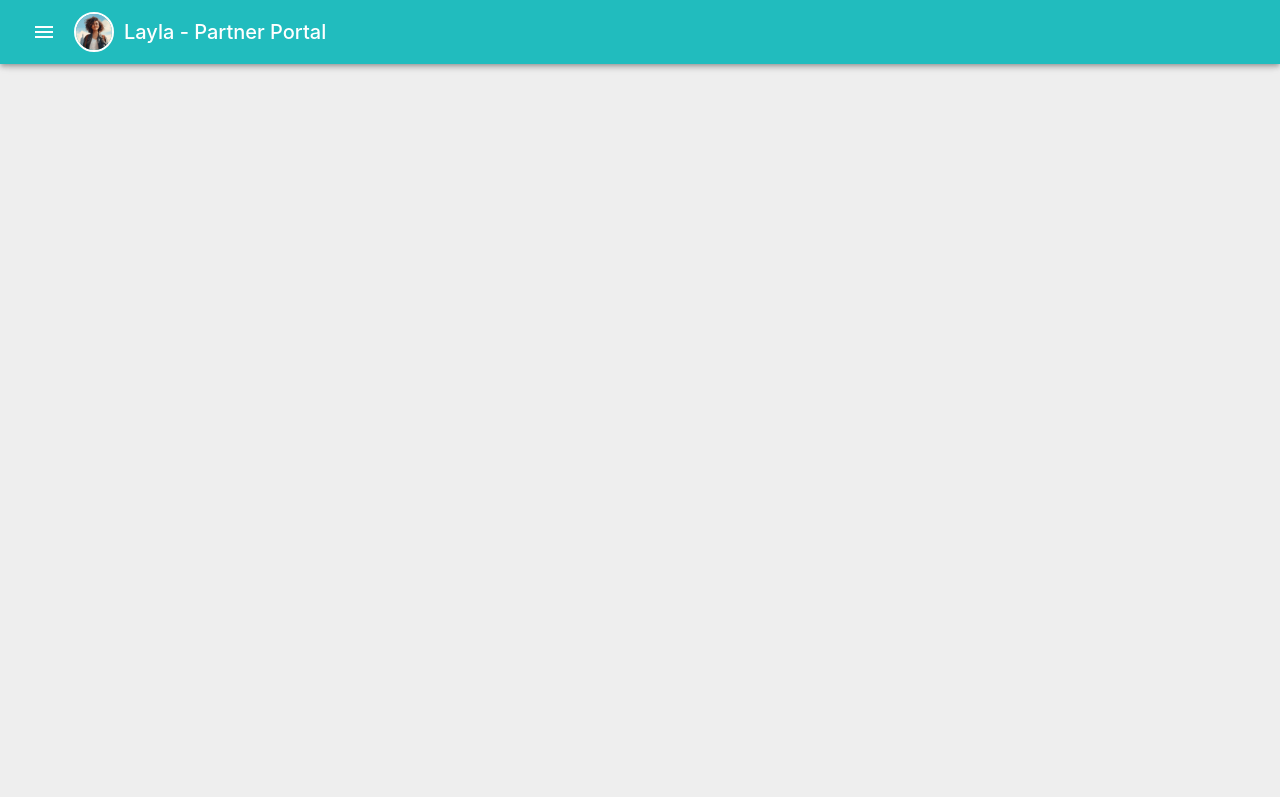
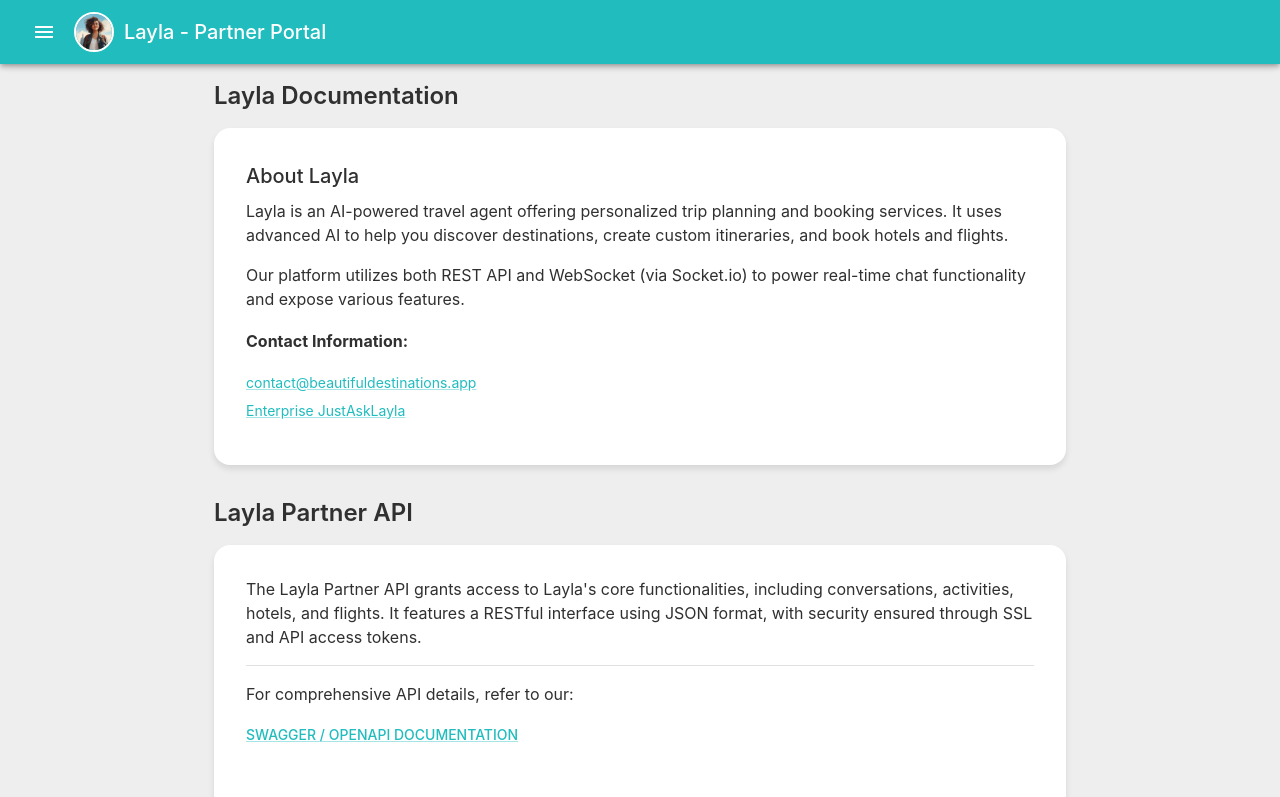
Before and after one commit to go-travelo/layla-partner-app, a React (Create React App) app: page / in a window 1280 px wide. Shown: the top 797 px of the page. Built offline with nearby package versions, Linux system fonts and the light colour scheme.

Commit message:
Simplifying the base path URL

```diff
--- a/src/components/ChatConnectionForm.tsx
+++ b/src/components/ChatConnectionForm.tsx
@@ -1,13 +1,14 @@
 import React from 'react';
 import { Alert, Box, Button, TextField } from '@mui/material';
 import { useAppDispatch, useAppSelector } from '../store/hooks';
-import { connectSocket, disconnectSocket, selectConnectionConversationId, selectConnectionError, selectConnectionStatus, selectConnectionToken, selectConnectionUrl, setConnectionConversationId, setConnectionToken, setConnectionUrl } from '../features/conversationSlice';
+import { connectSocket, disconnectSocket, selectConnectionConversationId, selectConnectionError, selectConnectionStatus, selectConnectionToken, setConnectionConversationId, setConnectionToken } from '../features/conversationSlice';
+import { selectBaseApiUrl } from '../features/settingsSlice';
 
 const ChatConnectionForm: React.FC = () => {
   const dispatch = useAppDispatch();
   const connectionStatus = useAppSelector(selectConnectionStatus);
   const connectionError = useAppSelector(selectConnectionError);
-  const url = useAppSelector(selectConnectionUrl);
+  const url = useAppSelector(selectBaseApiUrl);
   const conversationId = useAppSelector(selectConnectionConversationId);
   const token = useAppSelector(selectConnectionToken);
 
@@ -37,13 +38,6 @@
       <Box mb={2}>
         <TextField
           fullWidth
-          label="URL"
-          value={url}
-          onChange={e => dispatch(setConnectionUrl(e.target.value))}
-          sx={{ mb: 2 }}
-        />
-        <TextField
-          fullWidth
           label="Conversation ID"
           value={conversationId}
           onChange={e => dispatch(setConnectionConversationId(e.target.value))}
--- a/src/components/SettingsForm.tsx
+++ b/src/components/SettingsForm.tsx
@@ -1,7 +1,6 @@
 import React, { useState } from 'react';
 import { Box, Button, TextField } from '@mui/material';
 import { useAppDispatch, useAppSelector } from '../store/hooks';
-import { setConnectionUrl } from '../features/conversationSlice';
 import HiddenTextInput from './HiddenTextInput';
 import { selectBaseApiUrl, selectPartnerApiKey, setBaseApiUrl as setBaseApiUrlAction, setPartnerApiKey as setPartnerApiKeyAction } from '../features/settingsSlice';
 
@@ -15,7 +14,6 @@
   const [baseApiUrl, setBaseApiUrl] = useState(initialBaseApiUrl);
 
   const handleSave = () => {
-    dispatch(setConnectionUrl(baseApiUrl));
     dispatch(setPartnerApiKeyAction(partnerApiKey));
     dispatch(setBaseApiUrlAction(baseApiUrl));
   };
--- a/src/pages/Documentation.tsx
+++ b/src/pages/Documentation.tsx
@@ -1,11 +1,199 @@
 import React from 'react';
-import { Typography } from '@mui/material';
+import { Box, Container, Divider, Link, List, ListItem, ListItemText, Paper, Typography } from '@mui/material';
+import { styled } from '@mui/system';
 
-const Documentation: React.FC = () => {
+const StyledContainer = styled(Container)(({ theme }) => ({
+  marginTop: theme.spacing(10),
+  marginBottom: theme.spacing(10),
+}));
+
+const StyledPaper = styled(Paper)(({ theme }) => ({
+  padding: theme.spacing(4),
+  marginBottom: theme.spacing(4),
+  borderRadius: theme.shape.borderRadius,
+  boxShadow: '0 4px 6px rgba(0, 0, 0, 0.1)',
+}));
+
+const SectionTitle = styled(Typography)(({ theme }) => ({
+  marginTop: theme.spacing(4),
+  marginBottom: theme.spacing(2),
+  fontWeight: 600,
+}));
+
+const CodeBlock = styled('pre')(({ theme }) => ({
+  backgroundColor: theme.palette.grey[100],
+  padding: theme.spacing(2),
+  borderRadius: theme.shape.borderRadius,
+  overflowX: 'auto',
+  '& code': {
+    fontFamily: 'Consolas, Monaco, "Andale Mono", "Ubuntu Mono", monospace',
+  },
+}));
+
+const InlineCode = styled('code')(({ theme }) => ({
+  backgroundColor: theme.palette.grey[100],
+  padding: theme.spacing(0.5, 1),
+  borderRadius: theme.shape.borderRadius,
+  fontFamily: 'Consolas, Monaco, "Andale Mono", "Ubuntu Mono", monospace',
+}));
+
+const Documentation = () => {
   return (
-    <Typography variant="h4">
-      Documentation
-    </Typography>
+    <StyledContainer maxWidth="md">
+      <SectionTitle variant="h5">
+        Layla Documentation
+      </SectionTitle>
+
+      <StyledPaper elevation={3}>
+        <Typography variant="h6" gutterBottom>
+          About Layla
+        </Typography>
+        <Box mb={2}>
+          <Typography variant="body1">
+            Layla is an AI-powered travel agent offering personalized trip planning and booking services. It uses advanced AI to help you discover destinations, create custom itineraries, and book hotels and flights.
+          </Typography>
+        </Box>
+        <Box mb={2}>
+          <Typography variant="body1">
+            Our platform utilizes both REST API and WebSocket (via Socket.io) to power real-time chat functionality and expose various features.
+          </Typography>
+        </Box>
+        <Typography variant="subtitle1" gutterBottom fontWeight="bold">
+          Contact Information:
+        </Typography>
+        <List dense>
+          <ListItem disablePadding>
+            <ListItemText
+              primary={
+                <Link href="mailto:contact@beautifuldestinations.app">
+                  contact@beautifuldestinations.app
+                </Link>
+              }
+            />
+          </ListItem>
+          <ListItem disablePadding>
+            <ListItemText
+              primary={
+                <Link href="https://www.enterprise.justasklayla.com/" target="_blank" rel="noopener">
+                  Enterprise JustAskLayla
+                </Link>
+              }
+            />
+          </ListItem>
+        </List>
+      </StyledPaper>
+
+      <SectionTitle variant="h5">
+        Layla Partner API
+      </SectionTitle>
+      <StyledPaper elevation={3}>
+        <Box mb={2}>
+          <Typography variant="body1">
+            The Layla Partner API grants access to Layla's core functionalities, including conversations, activities, hotels, and flights. It features a RESTful interface using JSON format, with security ensured through SSL and API access tokens.
+          </Typography>
+        </Box>
+        <Divider sx={{ my: 2 }}/>
+        <Box mb={2}>
+          <Typography variant="body1">
+            For comprehensive API details, refer to our:
+          </Typography>
+        </Box>
+        <Link
+          href="https://bd-api.dev.beautifuldestinations.app/partner/swagger-ui"
+          target="_blank"
+          rel="noopener"
+          variant="button"
+          sx={{ display: 'inline-block', mb: 4 }}
+        >
+          Swagger / OpenAPI Documentation
+        </Link>
+      </StyledPaper>
+
+      <SectionTitle variant="h5">
+        WebSocket Communication
+      </SectionTitle>
+      <StyledPaper elevation={3}>
+        <Box mb={2}>
+          <Typography variant="body1">
+            Layla employs WebSocket technology (via Socket.IO) for real-time conversation streaming. Here's a guide to establishing and using the WebSocket connection:
+          </Typography>
+        </Box>
+
+        <Typography variant="subtitle1" gutterBottom fontWeight="bold">
+          Connecting to Socket.IO:
+        </Typography>
+        <Box mb={2}>
+          <Typography variant="body1">
+            Utilize a Socket.IO client (V3 or higher) with these settings:
+          </Typography>
+        </Box>
+        <CodeBlock>
+          <code>
+            {`URL: https://bd-api.dev.beautifuldestinations.app
+
+Options:
+{
+  "path": "/chatbot/socket.io",
+  "query": {"conversationId": "<conversationId>"},
+  "forceNew": true,
+  "transports": ["websocket"],
+  "auth": { "token": "<userAuthToken>" }
+}`}
+          </code>
+        </CodeBlock>
+
+        <Typography variant="subtitle1" gutterBottom fontWeight="bold" sx={{ mt: 3 }}>
+          Server-to-Client Events:
+        </Typography>
+        <Box mb={2}>
+          <Typography variant="body1">
+            The server emits two types of events:
+          </Typography>
+        </Box>
+
+        <ul>
+          <li><Box>
+            <Typography variant="body1"><InlineCode>conversation</InlineCode> event</Typography>
+            Content: <InlineCode>{'{ conversationId: string; patch: Operation[] }'}</InlineCode>
+            <div>
+              Contains conversation patch messages for real-time updates.
+            </div>
+          </Box></li>
+
+          <li><Box>
+            <Typography variant="body1"><InlineCode>error</InlineCode> event</Typography>
+            Content: <InlineCode>{'{ error: string, reconnect: boolean }'}</InlineCode>
+            <div>
+              Carries error messages. The 'reconnect' flag suggests whether to attempt reconnection.
+            </div>
+          </Box>
+          </li>
+        </ul>
+
+        <Typography variant="subtitle1" gutterBottom fontWeight="bold" sx={{ mt: 3 }}>
+          JSON Patch Operations:
+        </Typography>
+        <Box mb={2}>
+          <Typography variant="body1">
+            The <InlineCode>conversation</InlineCode> event utilizes JSON Patch operations (as per RFC 6902) to describe conversation changes. These operations enable real-time construction and updating of conversations.
+          </Typography>
+        </Box>
+        <Box mb={2}>
+          <Typography variant="body1">
+            We suggest using libraries for applying JSON Patch operations. For JavaScript, we recommend the <Link href="https://www.npmjs.com/package/fast-json-patch" target="_blank" rel="noopener">fast-json-patch</Link> library.
+          </Typography>
+        </Box>
+
+        <Typography variant="subtitle1" gutterBottom fontWeight="bold" sx={{ mt: 3 }}>
+          Testing Tools:
+        </Typography>
+        <Box mb={2}>
+          <Typography variant="body1">
+            To test WebSocket connections, we recommend the <Link href="https://amritb.github.io/socketio-client-tool/" target="_blank" rel="noopener">Socket.IO testing tool</Link>.
+          </Typography>
+        </Box>
+      </StyledPaper>
+    </StyledContainer>
   );
 };
 
```
Also changed, not shown: src/features/conversationSlice.tsx (+2 -9 lines).
